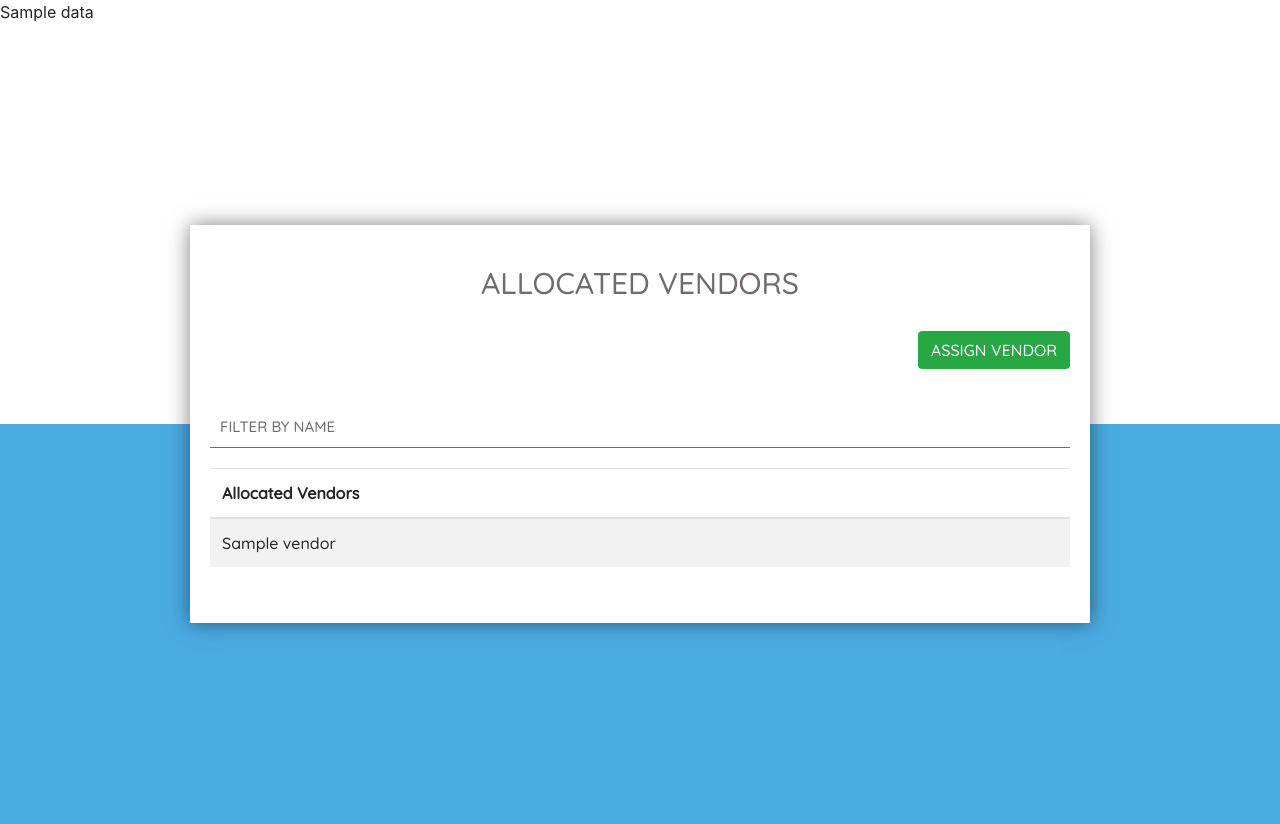
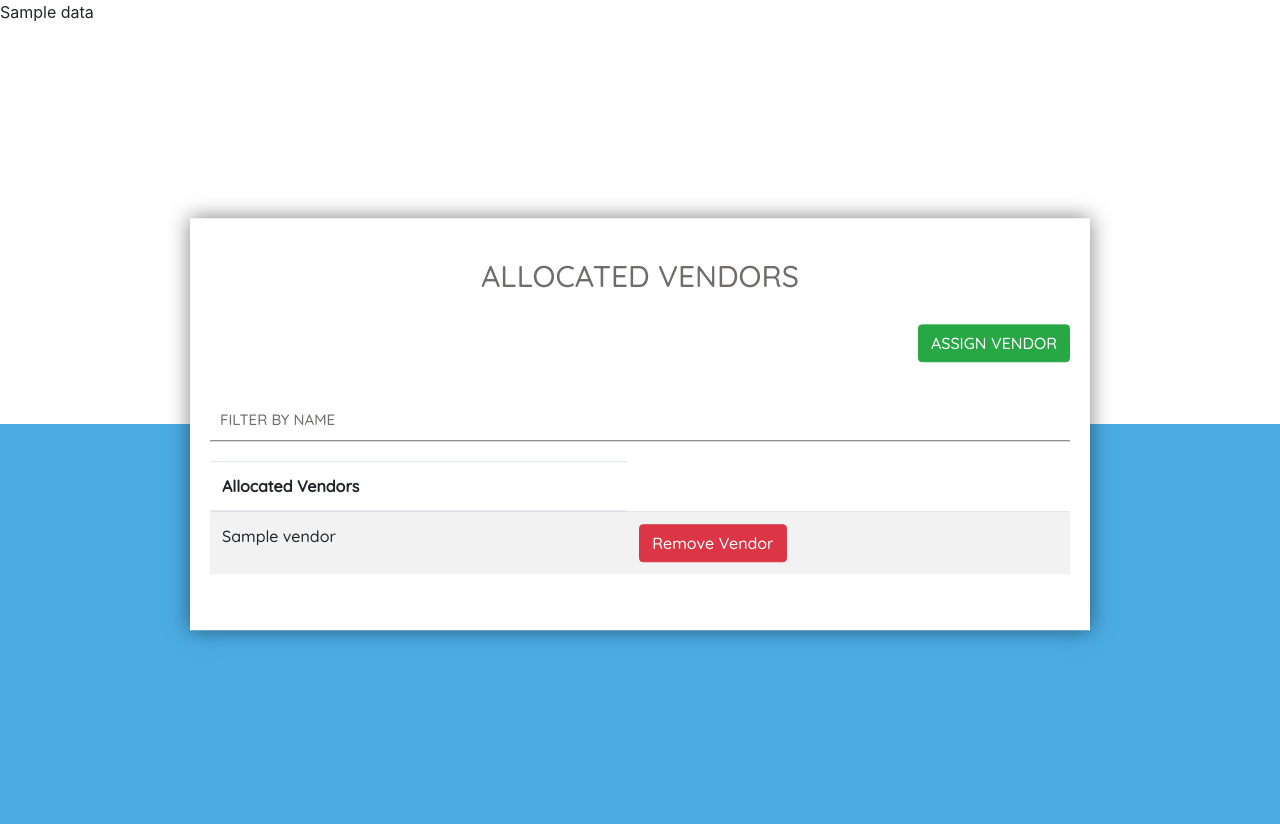
Before and after one commit to devashar13/bills-sharing, a Django app: template base/templates/base/employeevendor.html in a window 1280 px wide. Shown: the part 56-880 px from the top of the page. Run offline with Django 3.2, Linux system fonts and the light colour scheme; the template is opened without the code that fills it: most values are stand-ins (such as "Sample title", 1, 10 or a date in 2020); some libraries are stand-ins or nearby versions.

Commit message:
feat: del user vendor

```diff
--- a/base/templates/base/employeevendor.html
+++ b/base/templates/base/employeevendor.html
@@ -42,6 +42,7 @@
                 {% for vendor in allocated %}
                 <tr on id = {{emp.id}}>
                     <td>{{vendor.vendor__name}}</td>
+                    <td><button class="btn btn-danger">Remove Vendor</button></td>
                 </tr>
                 {% endfor %}
             </tbody>
```
